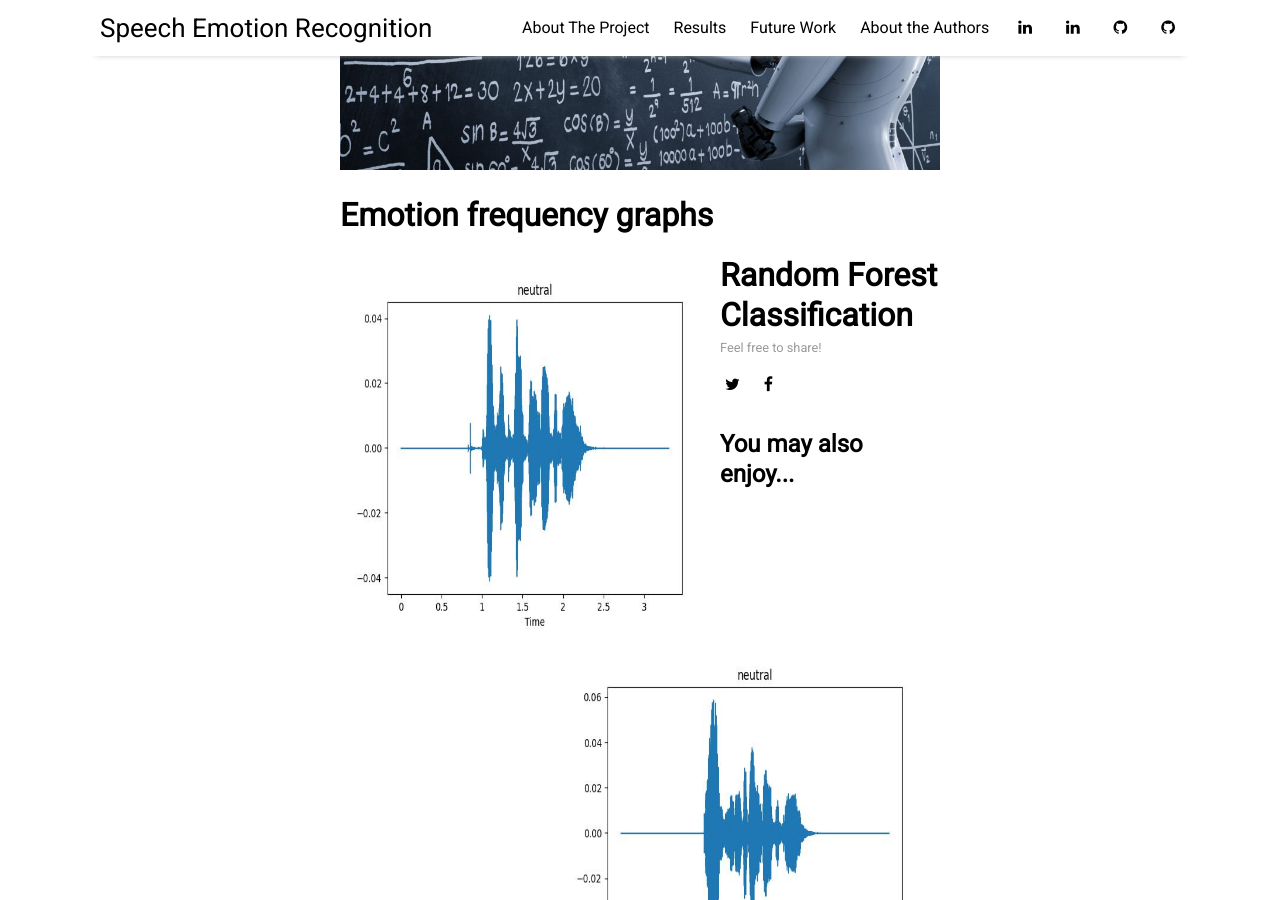
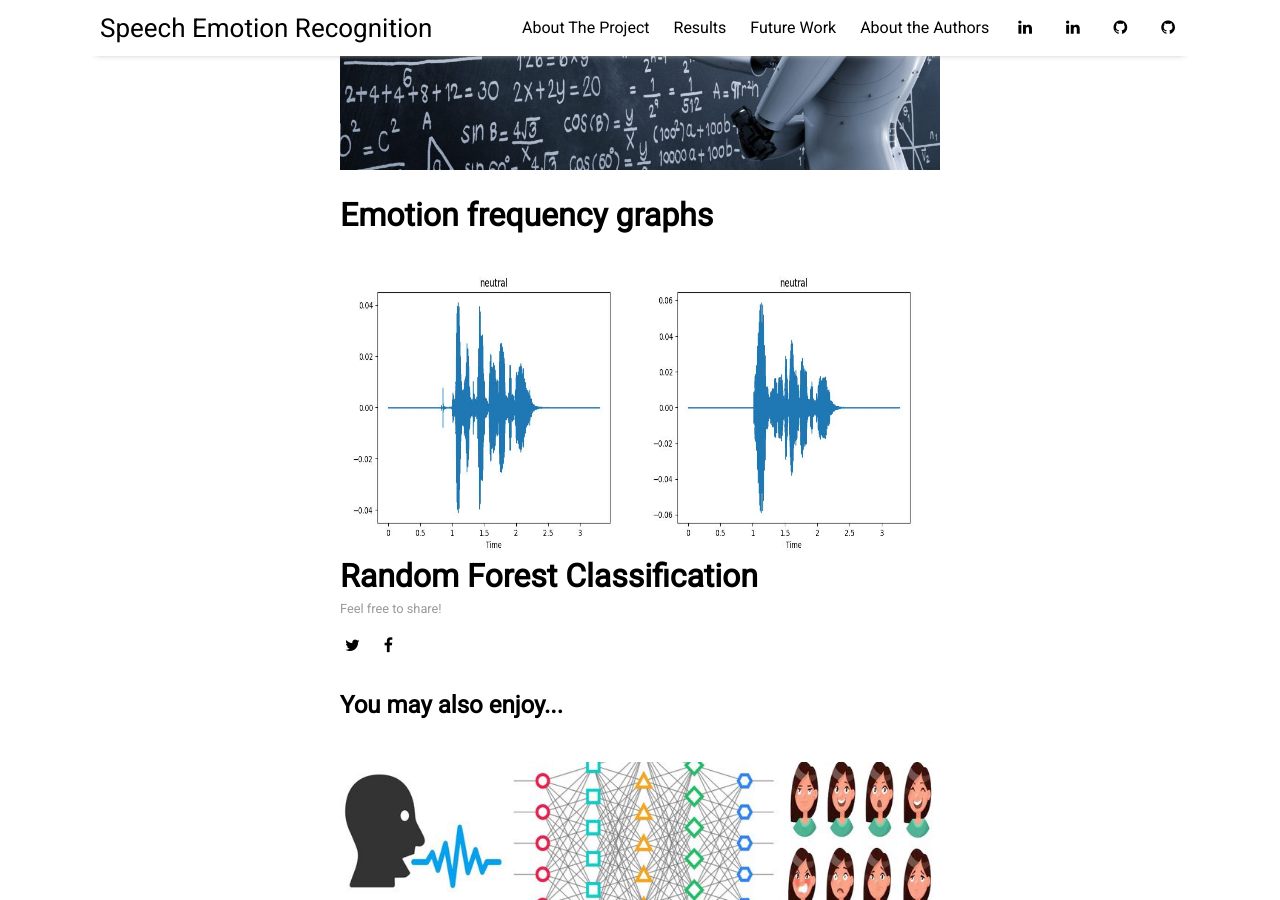
Before and after one commit to kelvinm10/SER_Website, a Jekyll site: the page built from _posts/2022-04-18-results.md, in a window 1280 px wide and 900 px high, scrolled down 392 px. Built offline with Jekyll 4.4.1, drawn with Linux system fonts in a browser that asks for light colours; nearby versions of some CDN libraries.

Commit message:
changing size

```diff
--- a/_posts/2022-04-18-results.md
+++ b/_posts/2022-04-18-results.md
@@ -9,8 +9,8 @@ image: results.jpg
 
 # Emotion frequency graphs
 
-<img src="{{ site.github.url }}/assets/img/neutral1.jpg" alt="neutral" style="width:380px;height:380px;" align="left">
-<img src="{{ site.github.url }}/assets/img/neutral2.jpg" alt="neutral" style="width:380px;height:380px;" align="right">
+<img src="{{ site.github.url }}/assets/img/neutral1.jpg" alt="neutral" style="width:300px;height:300px;" align="left">
+<img src="{{ site.github.url }}/assets/img/neutral2.jpg" alt="neutral" style="width:300px;height:300px;" align="right">
 
 
 
```
